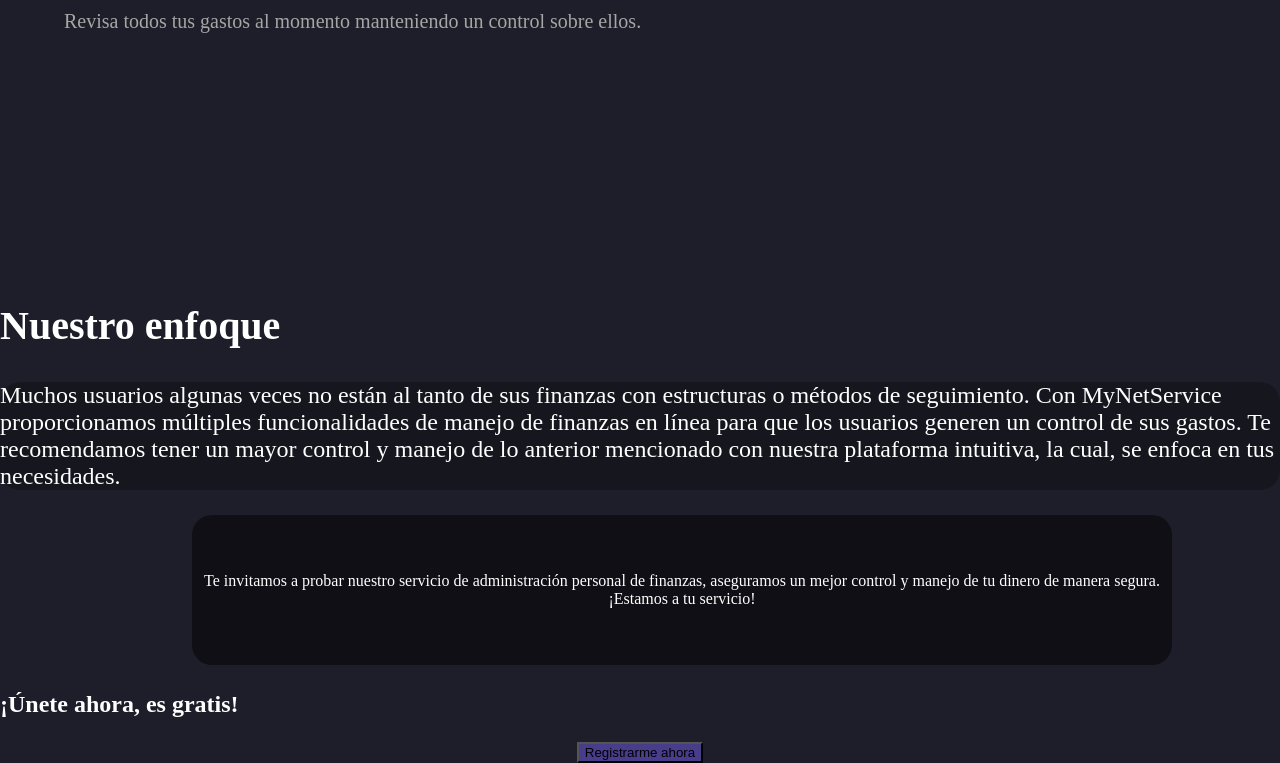
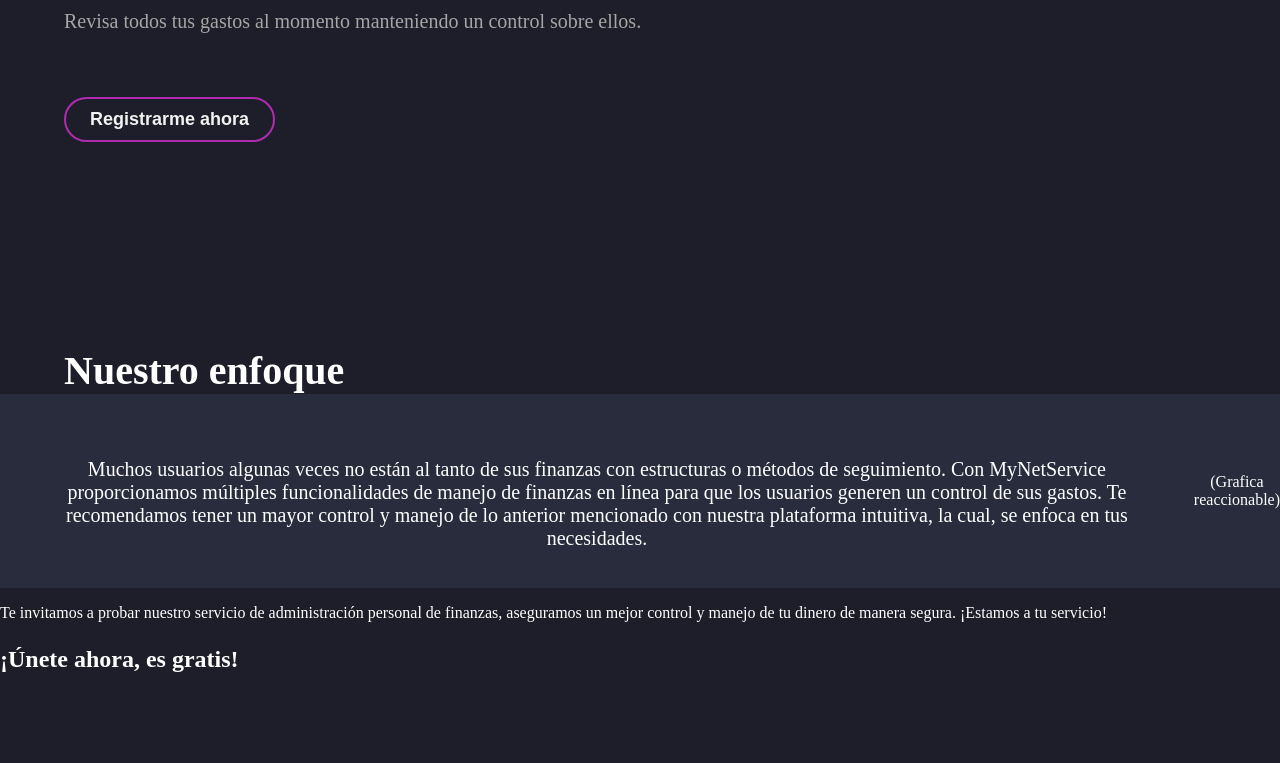
Before and after one commit to PLAYMAN11/Integradora, a plain HTML site: page index.html in a window 1280 px wide. Shown: the part 423-1186 px from the top of the page. After the commit the page ends 1120 px from the top, so only its background shows below. Drawn offline with Linux system fonts and the light colour scheme.

Commit message:
Agregado de boton de registro

```diff
--- a/Styles/StyleIndex.css
+++ b/Styles/StyleIndex.css
@@ -10,6 +10,7 @@ header {
     box-shadow:  0 0 1rem 0  rgb(0, 0, 0);
     align-content: center;
     font-family: Arial, Helvetica, sans-serif;
+    z-index: 1;
 }
  .titulo{
    margin: 1.5% 2% 1.2% 5%;;
@@ -40,7 +41,7 @@ body {
     display: flex;
     font-size: 125%;
     vertical-align: middle;
-    margin:  1% 0 21% 5%;
+    margin:  1% 0 5% 5%;
     color: #a6a6a6;
 }
 
@@ -66,29 +67,76 @@ body {
     background-color: inherit;
 }
 
+
+.Registrarse {
+    display: flex;
+    justify-content: center;
+    margin:  0% 0 16% 5%;
+  cursor: pointer;
+  position: relative;
+  padding: 10px 24px;
+  font-size: 18px;
+  color: #f2f2f2;
+  border: 2px solid #b12bb1;
+  border-radius: 34px;
+  background-color: transparent;
+  font-weight: 600;
+  transition: 0.2s;
+  overflow: hidden;
+}
+
+.Registrarse::before {
+  content: '';
+  position: absolute;
+  inset: 0;
+  margin: auto;
+  width: 100%;
+  height: 100%;
+  border-radius: inherit;
+  scale: 0;
+  z-index: -1;
+  background-color: #b12bb1;
+  transition: all 0.2s;
+}
+
+.Registrarse:hover::before {
+  scale: 3;
+}
+
+.Registrarse:hover {
+  color: #f4f4f4;
+  scale: 1.1;
+  box-shadow: 0 0px 20px #962596;
+}
+
+.Registrarse:active {
+  scale: 1;
+}
+
 .Subtitulo {
+    display: flex;
     font-size: 250%;
+    margin:  0% 0 0% 5%;
+
 }
 .Subtitulotxt {
-    background-color: rgba(0, 0, 0, 0.257);
-    border-radius: 20px;
-    font-size: 150%;
+    display: flex;
+    font-size: 125%;
+    margin:  2% 0% 0% 0%;
+    padding: 3% 3% 3% 3%;
+
 
 }
 
-.txt {
-    background-color: rgba(0, 0, 0, .5);
-    width: 980px;
-    height: 150px;
+.SobreNosotros{
     display: flex;
+    background-color: #282c3c;
     justify-content: center;
     align-items: center;
-    border-radius: 20px;
     text-align: center;
-    margin: 2%;
-    margin-left: 15%;
+    font-size: 100%;
 }
-.boton {
-    display: flex;
-    justify-content: center;
+
+.txt {
+
 }
--- a/index.html
+++ b/index.html
@@ -18,7 +18,9 @@
     </div>
     <p class="descripcion2">Revisa todos tus gastos al momento manteniendo
         un control sobre ellos.</p>
+        <button onclick="" class="Registrarse">Registrarme ahora</button>
         <h2 class="Subtitulo">Nuestro enfoque</h2>
+        <div class="SobreNosotros">
         <p class="Subtitulotxt">
             Muchos usuarios algunas veces no
             están al tanto de sus finanzas con estructuras
@@ -29,9 +31,12 @@
             anterior mencionado con nuestra plataforma intuitiva,
             la cual, se enfoca en tus necesidades.
         </p>
+        <div>
+            (Grafica reaccionable)
+        </div>
+        </div>
 
         <div>
-
             <p class="txt">
                 Te invitamos a probar nuestro servicio de administración
                 personal de finanzas, aseguramos un mejor control y manejo
@@ -41,9 +46,7 @@
     <h2>
         <p class="subtl">¡Únete ahora, es gratis!</p>
     </h2>
-    <div class="boton">
-        <button style="background-color:darkslateblue;">Registrarme ahora</button>
-    </div>
+
 
     <script src="assets/Scripts.js"></script>
 
```
